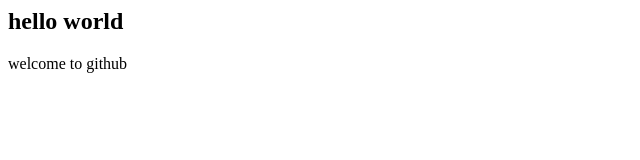
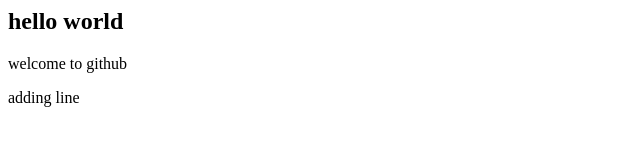
Before and after one commit to bhavyaramesh5122/project-third, a plain HTML site: page index.html in a window 1280 px wide. Shown: the full height of the page, 0-640 px from the left. Drawn offline with Linux system fonts and the light colour scheme.

Commit message:
updating with new line

```diff
--- a/index.html
+++ b/index.html
@@ -2,5 +2,6 @@
 <body>
 <h2>hello world </h2>
 <p> welcome to github</p>
+<p> adding line </p>
 </body>
 </html>
```
